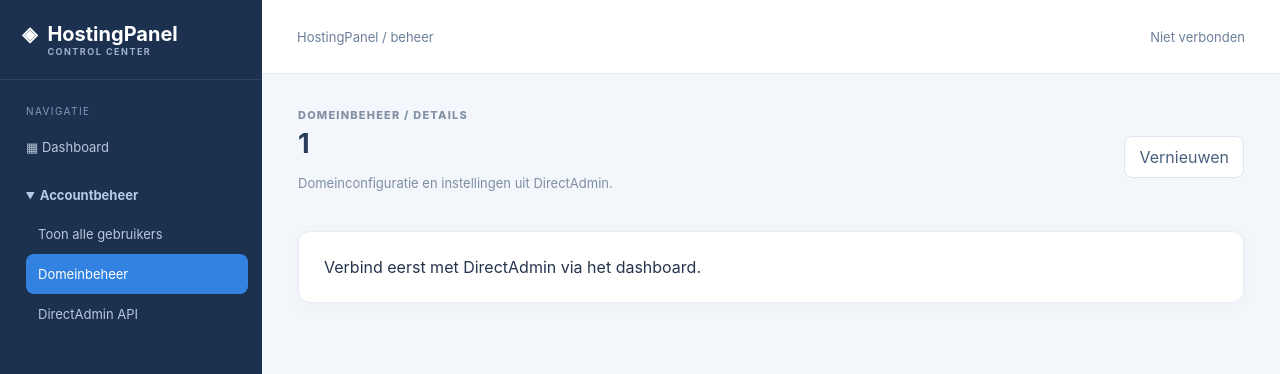
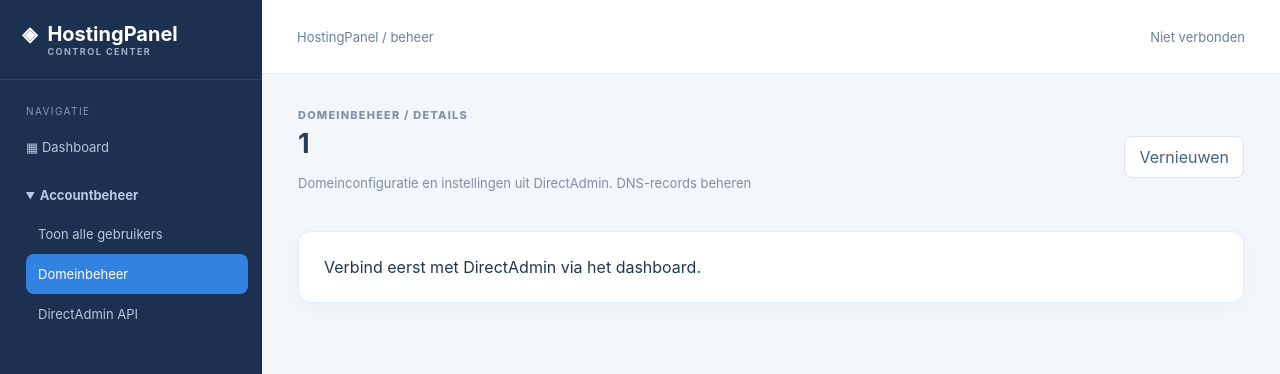
Before and after one commit to aslomp/hostingPanel, an ASP.NET Core app: page /domains/1 in a window 1280 px wide. Shown: the top 374 px of the page. Run offline with ASP.NET Core 8, Linux system fonts and the light colour scheme.

Commit message:
Link domain overview and domain details to DNS zone management

```diff
--- a/src/HostingPanel.Web/Components/Pages/DomainDetails.razor
+++ b/src/HostingPanel.Web/Components/Pages/DomainDetails.razor
@@ -7,7 +7,7 @@
     <div>
         <div class="eyebrow"><a href="/domains">Domeinbeheer</a> / Details</div>
         <h1>@Domain</h1>
-        <p>Domeinconfiguratie en instellingen uit DirectAdmin.</p>
+        <p>Domeinconfiguratie en instellingen uit DirectAdmin. <a href="@($"/domains/{Uri.EscapeDataString(Domain)}/dns")">DNS-records beheren</a></p>
     </div>
     <button @onclick="Refresh" disabled="@loading">@(loading ? "Laden…" : "Vernieuwen")</button>
 </div>
```
